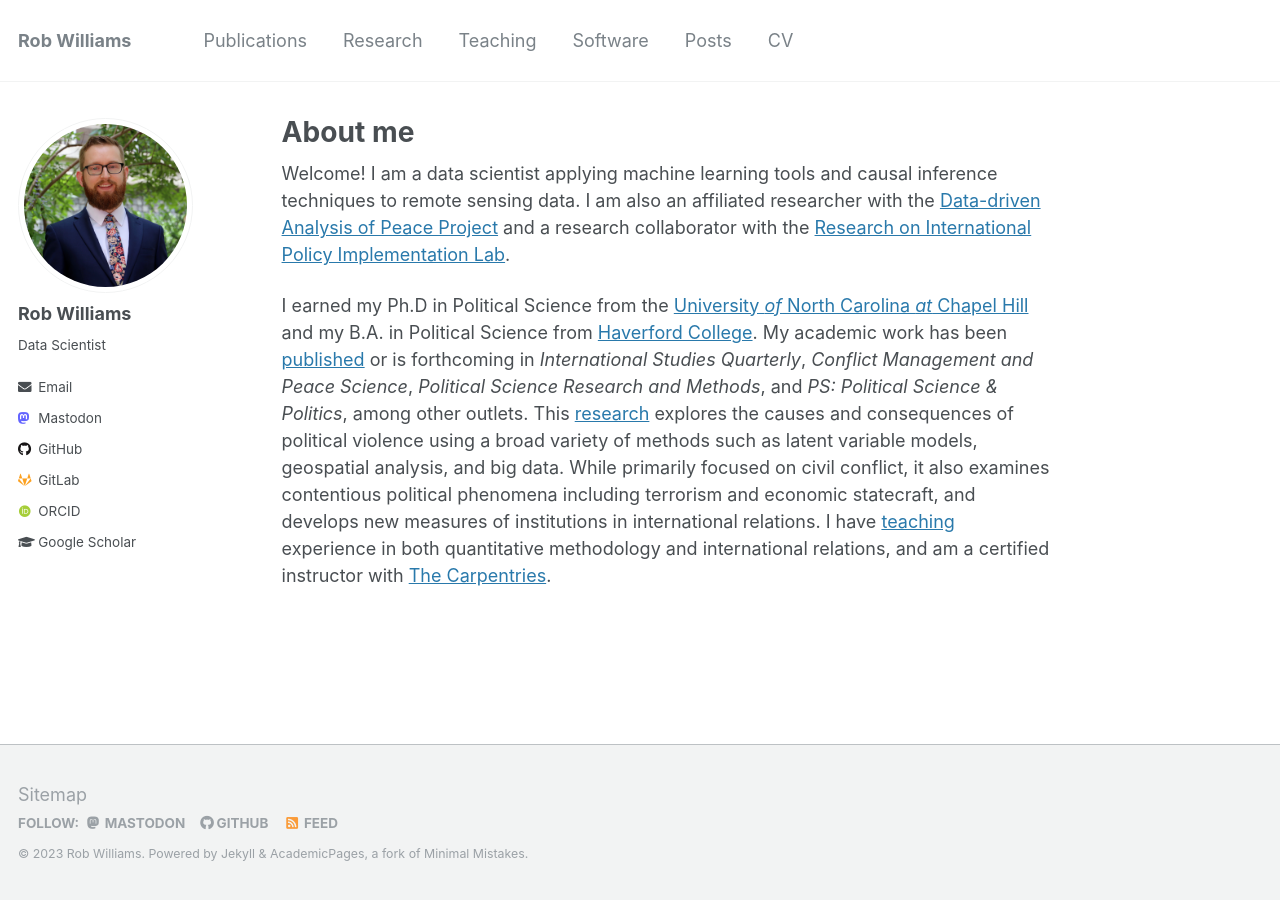
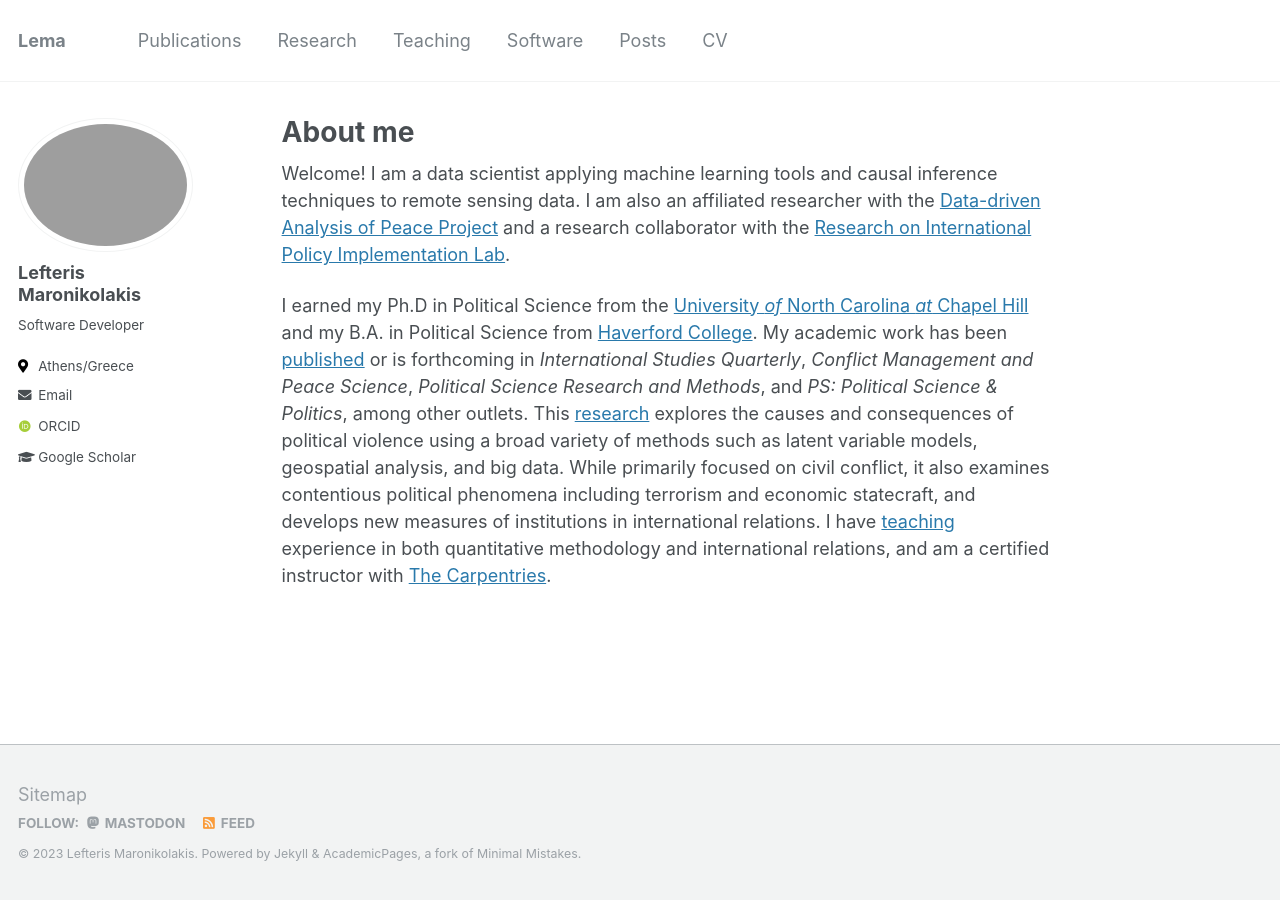
Before and after one commit to conmaro/conmaro.github.io, a Jekyll site: the page built from _pages/about.md, in a window 1280 px wide. Built offline with Jekyll 4.4.1, drawn with Linux system fonts in a browser that asks for light colours; some web fonts are replaced.

Commit message:
Update _config.yml

```diff
--- a/_config.yml
+++ b/_config.yml
@@ -7,13 +7,13 @@
 
 # Site Settings
 locale                   : "en-US"
-title                    : "Rob Williams"
+title                    : "Lema"
 title_separator          : "-"
-name                     : &name "Rob Williams"
+name                     : &name "Lefteris Maronikolakis"
 description              : &description "Postdoc in Political Science"
-url                      : https://jayrobwilliams.com # the base hostname & protocol for your site e.g. "https://mmistakes.github.io"
+url                      : https://lemarakis.github.io # the base hostname & protocol for your site e.g. "https://mmistakes.github.io"
 baseurl                  : "" # the subpath of your site, e.g. "/blog"
-repository               : "jayrobwilliams/jayrobwilliams.github.io"
+repository               : "lemarakis/lemarakis.github.io"
 teaser                   : # filename of teaser fallback teaser image placed in /images/, .e.g. "500x300.png"
 breadcrumbs              : false # true, false (default)
 words_per_minute         : 160
@@ -84,15 +84,15 @@ analytics:
 
 # Site Author
 author:
-  name             : "Rob Williams"
-  avatar           : "profile.png"
-  bio              : "Data Scientist"
-  location         :
+  name             : "Lefteris Maronikolakis"
+  avatar           : "my.jpg"
+  bio              : "Software Developer"
+  location         : "Athens/Greece"
   employer         :
   pubmed           :
-  orcid            : "http://orcid.org/0000-0001-9259-3883"
-  googlescholar    : "https://scholar.google.com/citations?user=fiaPSmgAAAAJ"
-  email            : "rob.williams@wustl.edu"
+  orcid            : "http://orcid.org/"
+  googlescholar    : "https://scholar.google.com/"
+  email            : "lefterism@gmail.com"
   researchgate     :  # example: "https://www.researchgate.net/profile/yourprofile"
   uri              :
   bitbucket        :
@@ -101,15 +101,15 @@ author:
   flickr           :
   facebook         :
   foursquare       :
-  github           : "jayrobwilliams"
-  gitlab           : "jayrobwilliams"
+  github           : #"lemarakis"
+  gitlab           : #"lemarakis"
   google_plus      :
   keybase          :
   instagram        :
   impactstory      : #"https://profiles.impactstory.org/u/xxxx-xxxx-xxxx-xxxx"
   lastfm           :
   linkedin         :
-  mastodon         : "fosstodon.org/@jayrobw"
+  mastodon         : #"fosstodon.org/@jayrobw"
   pinterest        :
   soundcloud       :
   stackoverflow    : #"https://stackoverflow.com/users/10912314/jayrobwilliams"
```
